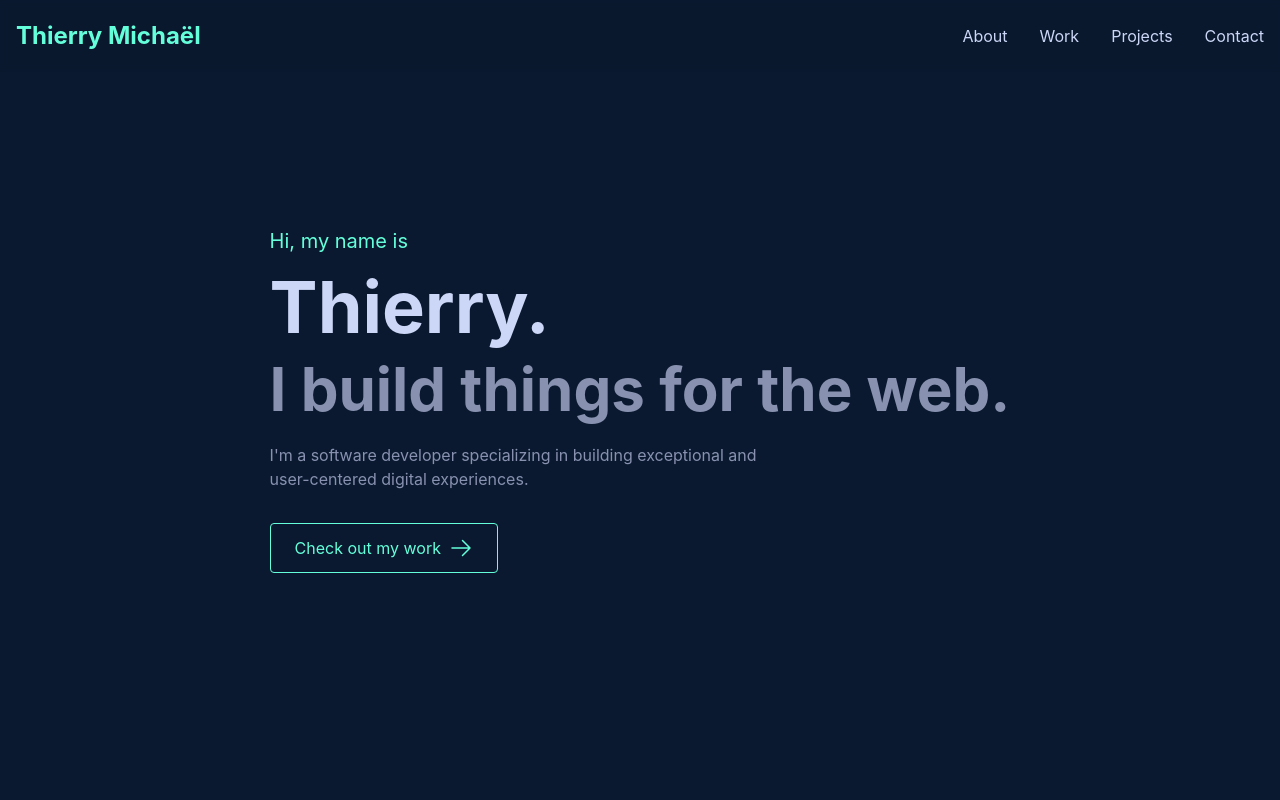
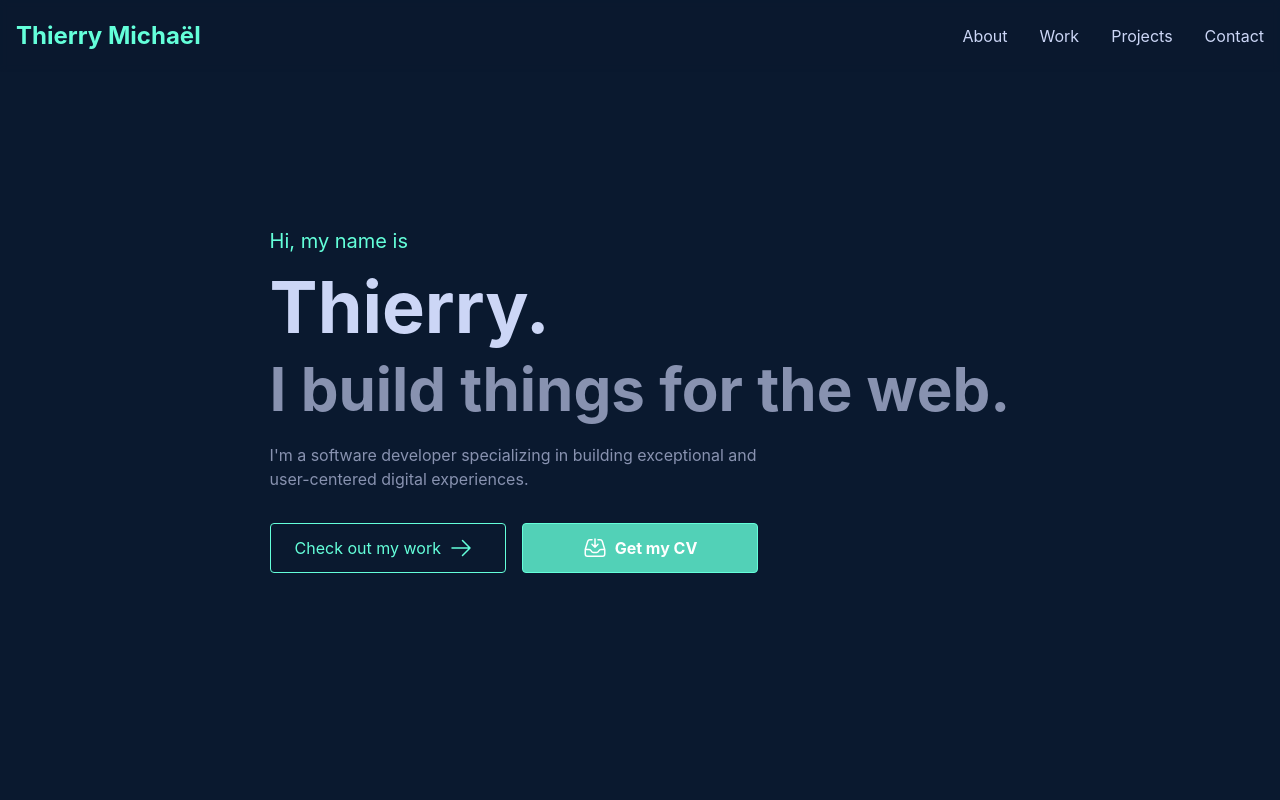
Before and after one commit to KelySaina/portfolio-2025, a React (Vite) app: page / in a window 1280 px wide. Shown: the top 800 px of the page. Built offline with nearby package versions, Linux system fonts and the light colour scheme.

Commit message:
get my cv

```diff
--- a/src/components/Hero.jsx
+++ b/src/components/Hero.jsx
@@ -27,6 +27,7 @@ export default function Hero() {
             I'm a software developer specializing in building exceptional and
             user-centered digital experiences.
           </p>
+          <div className="grid gap-4 grid-cols-1 lg:grid-cols-3  items-center">
             <motion.button
               onClick={scrollToWork}
               whileHover={{ scale: 1.05 }}
@@ -49,6 +50,29 @@ export default function Hero() {
                 />
               </svg>
             </motion.button>
+            <motion.a
+              href="/CV_RAVELOMAHARAVO_2024_DEV.pdf"
+              className="flex gap-2 items-center justify-center text-white font-bold border border-secondary bg-secondary/80 px-6 py-3 rounded"
+              whileHover={{ scale: 1.05 }}
+              whileTap={{ scale: 0.95 }}
+            >
+              <svg
+                xmlns="http://www.w3.org/2000/svg"
+                fill="none"
+                viewBox="0 0 24 24"
+                strokeWidth={1.5}
+                stroke="currentColor"
+                className="size-6"
+              >
+                <path
+                  strokeLinecap="round"
+                  strokeLinejoin="round"
+                  d="M9 3.75H6.912a2.25 2.25 0 0 0-2.15 1.588L2.35 13.177a2.25 2.25 0 0 0-.1.661V18a2.25 2.25 0 0 0 2.25 2.25h15A2.25 2.25 0 0 0 21.75 18v-4.162c0-.224-.034-.447-.1-.661L19.24 5.338a2.25 2.25 0 0 0-2.15-1.588H15M2.25 13.5h3.86a2.25 2.25 0 0 1 2.012 1.244l.256.512a2.25 2.25 0 0 0 2.013 1.244h3.218a2.25 2.25 0 0 0 2.013-1.244l.256-.512a2.25 2.25 0 0 1 2.013-1.244h3.859M12 3v8.25m0 0-3-3m3 3 3-3"
+                />
+              </svg>
+              Get my CV
+            </motion.a>
+          </div>
         </motion.div>
       </div>
     </section>
```
Lines whose indentation alone changed are shown as unchanged.
